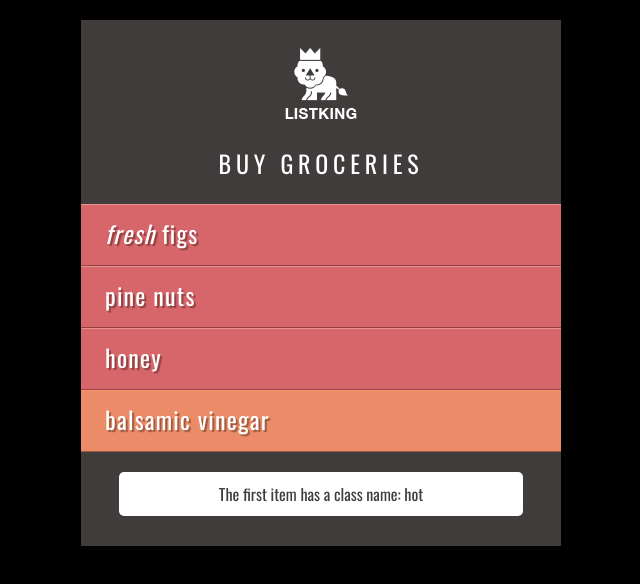
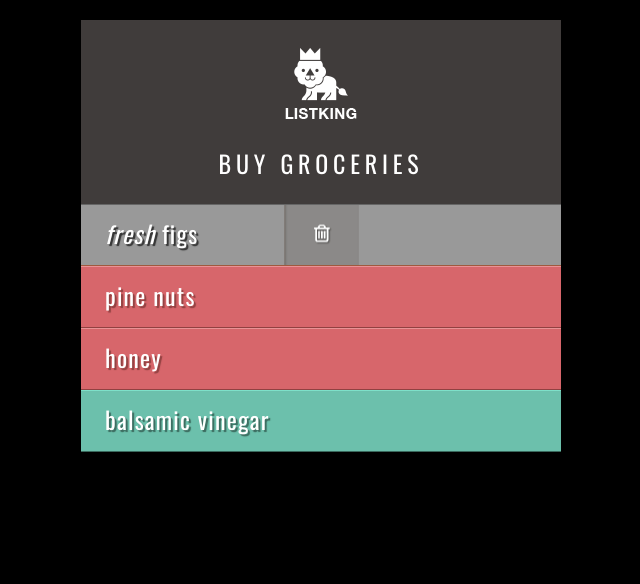
Before and after one commit to lastnamearya/Grocery-App-JavaScript-DOM, a plain HTML site: page index.html in a window 1280 px wide. Shown: the whole page, without its empty margins (319-959 px from the left). Drawn offline with nearby package versions, Linux system fonts and the light colour scheme.

Commit message:
set-attribute

```diff
--- a/index.html
+++ b/index.html
@@ -19,7 +19,6 @@
       <li id="three" class="hot">honey</li>
       <li id="four">balsamic vinegar</li>
     </ul>
-    <div id="scriptResults"></div>
   </div>
   <script src="js/app.js"></script>
 </body>
--- a/js/app.js
+++ b/js/app.js
@@ -1,9 +1,5 @@
 var firstItem = document.getElementById('one');
+firstItem.className = 'complete';
 
-if(firstItem.hasAttribute('class')) {
-  var attr = firstItem.getAttribute('class');
-
-  // Add the Value of the attribute after the list
-  var el = document.getElementById('scriptResults');
-  el.innerHTML = '<p>The first item has a class name: ' + attr + '</p>';
-}
+var fourthItem = document.getElementById('four');
+fourthItem.setAttribute('class', 'cool');
```
